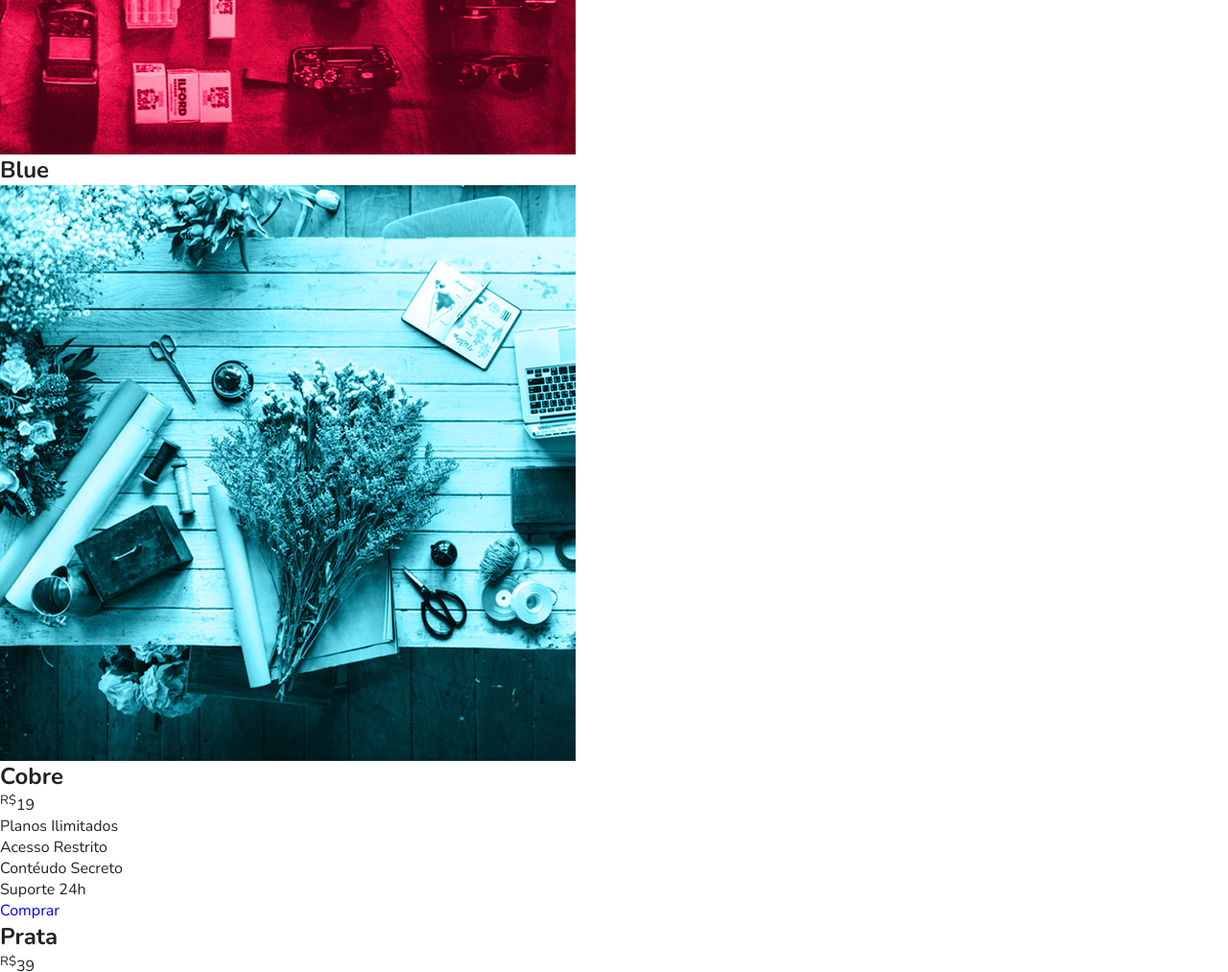
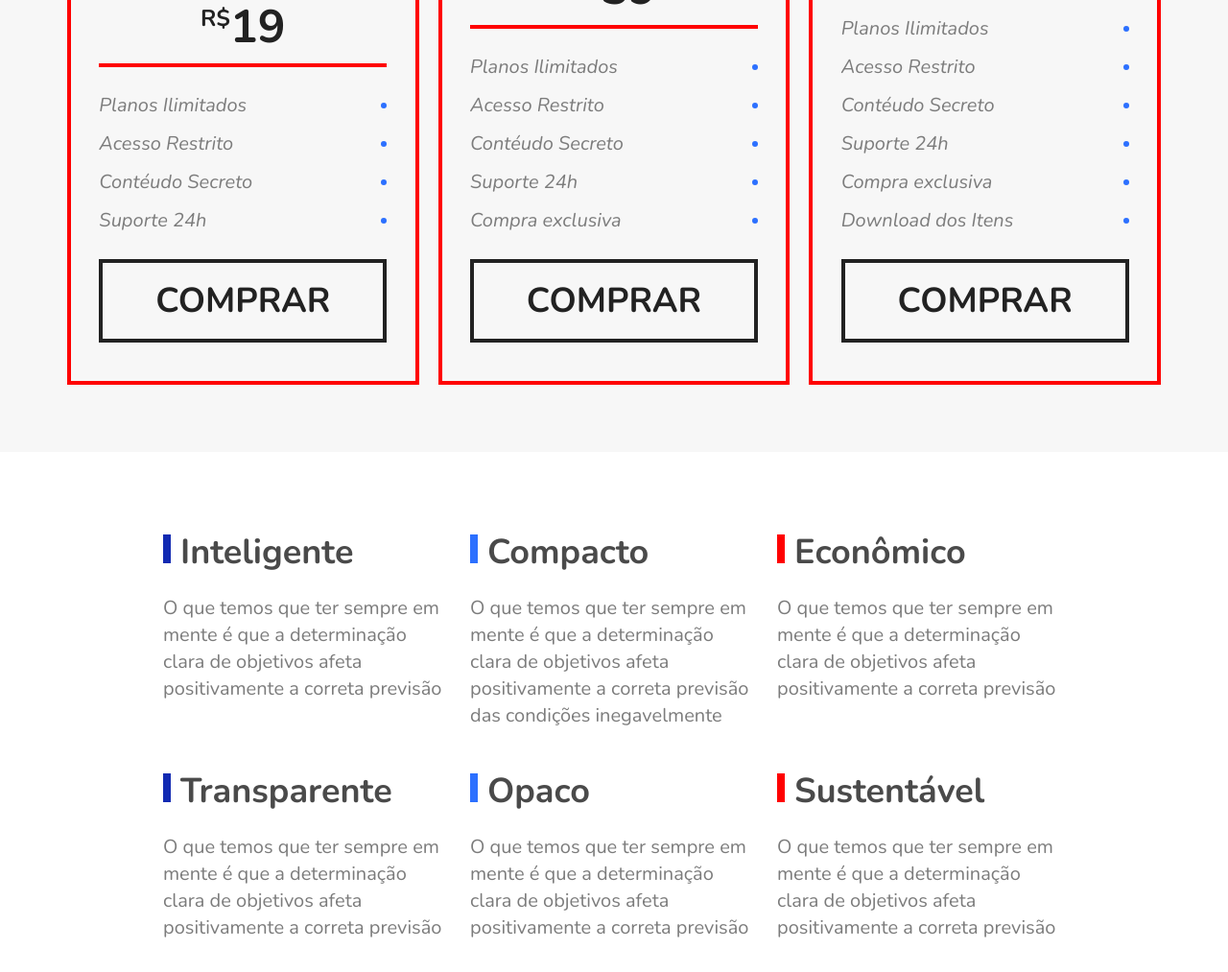
Before and after one commit to JPGaeta/projeto_flexbox, a plain HTML site: page index.html in a window 1280 px wide. Shown: the part 2146-3159 px from the top of the page at 96% size. Drawn offline with nearby package versions, Linux system fonts and the light colour scheme.

Commit message:
Org Conteudo

```diff
--- a/style.css
+++ b/style.css
@@ -127,3 +127,189 @@ img{
   flex: 1 1 160px;
   margin: 0 10px;
 }
+
+/* Produtos */
+
+.produtos{
+  max-width: 960px;
+  margin: 60px auto;
+}
+
+.produtos h1{
+  font-size: 3em;
+  padding-bottom: 0 10px 60px 10px;
+}
+
+.produtos-container{
+  display: flex;
+  flex-wrap: wrap;
+  align-items: flex-end;
+  border-bottom: solid 2px #2c70ff;
+  padding: 60px 0;
+}
+
+.produtos-item{
+  flex: 1 1 175px;
+  margin: 10px;
+}
+
+.produtos-item h2{
+  color: #4a4a4a;
+  background: #f7f7f7;
+  padding: 60px 20px;
+}
+
+.purple{
+  border-top: solid 6px purple;
+}
+.pink{
+  border-top: solid 6px pink;
+}
+.blue{
+  border-top: solid 6px blue;
+}
+
+/*Preço*/
+
+.preco{
+  background:#f7f7f7 ;
+  padding: 60px;
+  display: flex;
+  flex-wrap: wrap;
+  align-items: flex-end;
+}
+
+.preco-item{
+  flex: 1;
+  border: solid 4px red;
+  padding: 20px;
+  margin: 10px;
+  min-width: 300px;
+}
+
+.preco-item h2{
+  font-size: 3em;
+  color: #4a4a4a;
+  text-align: center;
+  margin-top: 20px;
+}
+
+.preco-item span{
+  max-width: 300px;
+  margin: 20px auto;
+  display: block;
+  text-align: center;
+  font-weight: bold;
+  font-size: 3em;
+  padding: 10px 0 5px 0;
+  border-top: solid 4px red;
+  border-bottom: solid 4px red;
+}
+
+.preco-item  sup{
+  font-size: 1.5rem;
+}
+
+.preco-item ul{
+  max-width: 300px;
+  margin: 20px auto;
+  font-size: 1.25em;
+  line-height: 2;
+  font-style: italic;
+  color: #7c7c7c;
+}
+
+.preco-item li{
+  display: flex;
+  justify-content: space-between;
+  align-items: center;
+}
+
+.preco-item li:after{
+  content: '';
+  width: 6px;
+  height: 6px;
+  display: block;
+  background: #2c70ff;
+  border-radius: 50%;
+}
+
+.preco-item a {
+  max-width: 300px;
+  display: block;
+  margin: 20px auto;
+  border: 4px solid;
+  color: #222222;
+  text-transform: uppercase;
+  font-weight: bold;
+  font-size: 2.25em;
+  padding: 15px 0;
+  text-align: center;
+}
+
+.preco-item a:hover{
+  background: #222222;
+  color: white;
+
+}
+
+/* Qualidade */
+
+.qualidade{
+  max-width: 960px;
+  margin: 60px auto;
+  display: flex;
+  flex-wrap: wrap;
+}
+
+.qualidade-item{
+  flex: 1;
+  min-width: 300px;
+  margin: 20px 10px;
+}
+
+.qualidade-item h2{
+  font-size: 2.25em;
+  margin-bottom: 20px;
+  color: #4a4a4a;
+}
+
+.qualidade-item h2::before{
+  content: '';
+  display: inline-block;
+  width: 8px;
+  height: 30px;
+  margin-right: 10px;
+}
+
+.qualidade-item:nth-of-type(3n+1) h2::before{
+  background: #122ab2;
+}
+.qualidade-item:nth-of-type(3n+2) h2::before{
+  background: #2c70ff;
+}
+.qualidade-item:nth-of-type(3n+3) h2::before{
+  background: red;
+}
+
+.qualidade-item p{
+  font-size: 1.25em;
+  color: #7c7c7c;
+  line-height: 1.4;
+}
+
+/*Media Query*/
+
+@media (max-width: 800px) {
+  .preco{
+    padding-left: 10px;
+    padding-right: 10px;
+  }
+
+  .preco .preco-item:nth-child(3){
+    order: -2;
+  }
+  .preco .preco-item:nth-child(2){
+    order: -1;
+  }
+}
```
